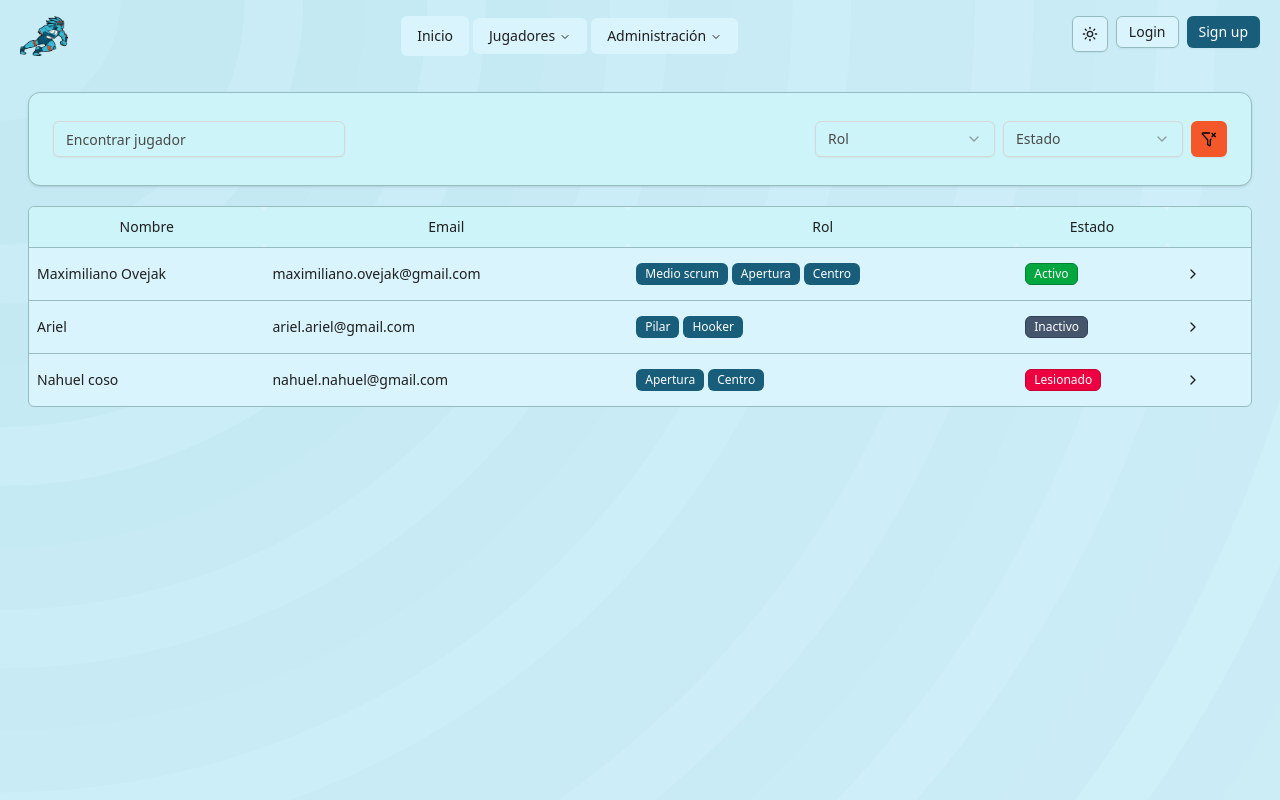
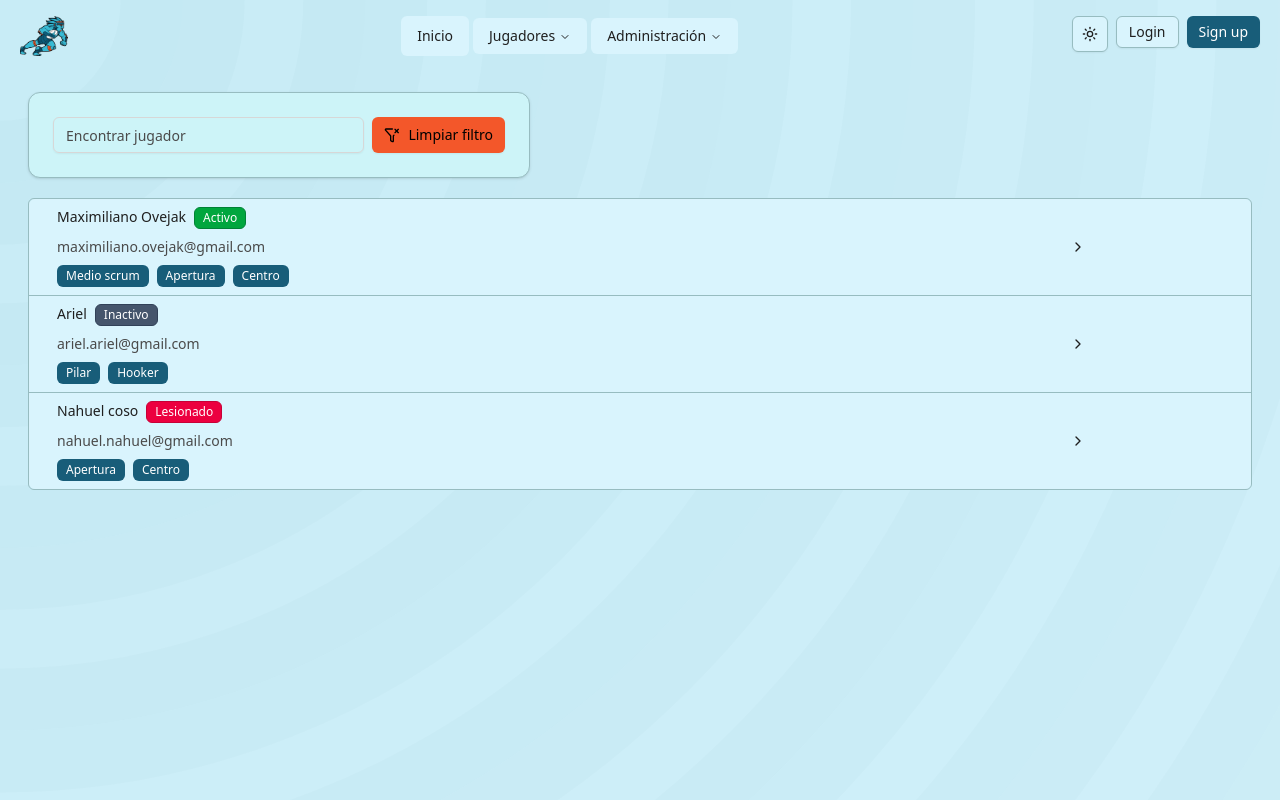
Before and after one commit to Max23strm/pitz-admin, a Next.js app: page /players in a window 1280 px wide. Shown: the top 800 px of the page. Built offline with nearby package versions, Linux system fonts and the light colour scheme.

Commit message:
Cambio de idea en pantalla de jugadores

```diff
--- a/src/app/player/[player_id]/page.tsx
+++ b/src/app/player/[player_id]/page.tsx
@@ -11,11 +11,7 @@ import {
 import { Separator } from "@/components/ui/separator"
 import { IdCard } from "lucide-react"
 
-const page = async ({
-    params,
-  }: {
-    params: Promise<{ player_id: string }>
-  }) => {
+const page = async ({  params, }: { params: Promise<{ player_id: string }> }) => {
 
     const id = (await params).player_id
     return (
--- a/src/app/players/page.tsx
+++ b/src/app/players/page.tsx
@@ -33,7 +33,7 @@ const page = () => {
     return (
         <main className='flex flex-col gap-4 min-h-screen p-5 align-center'>
             <section >
-                <DataTable columns={columns} data={tableData}/>
+                <DataTable columns={columns} data={tableData} displayHeader={false}/>
             </section>
         </main>
     )
--- a/src/app/players/table/columns..tsx
+++ b/src/app/players/table/columns..tsx
@@ -16,38 +16,12 @@ export const columns: ColumnDef<PlayerInfo>[] = [
     {
         accessorKey: "name",
         header: "Nombre",
-    },
-    {
-        accessorKey: "email",
-        header: "Email",
-    },
-    {
-        accessorKey: "rol",
-        header: "Rol",
-        filterFn: "arrIncludes",
-        cell:({row}) => {
-            const playerPositions : string[] = row.getValue('rol')
-            const id = row.id
-            return <div className="flex flex-row gap-1">
-                {
-                    playerPositions?.map( pos => {
+        cell:({row})=>{
+            const name : string= row.getValue('name')
+            const playerPositions : string[] = row.original.rol
+            const email : string = row.original.email
 
-                        const value : positions = positions[pos as PositionsKey]
-                        return <Badge key={`${pos}${id}`}>
-                            {value}
-                        </Badge>
-
-                    })
-                }
-            </div>
-        }
-    },
-    {
-        accessorKey: "status",
-        header:  "Estado",
-        filterFn: 'equalsString',
-        cell:({row}) => {
-            const status: string = row.getValue('status')
+            const status: string = row.original.status
             let variant : "activePlayer" | "injuredPlayer" | "inactivePlayer" = 'activePlayer'
             switch (status) {
                 case "Activo" :
@@ -60,17 +34,33 @@ export const columns: ColumnDef<PlayerInfo>[] = [
                     variant = 'inactivePlayer'
                     break
             }
-            return <div className="flex flex-row gap-1">
-                <Badge variant={variant}>
-                    {`${status}`}
-                </Badge>
-            </div>
+            return (
+                <div className="flex flex-col gap-2 pl-5">
+                    <div className="flex flex-row gap-2">
+                        <h5>{name}</h5>
+                        <Badge variant={variant}>
+                            {`${status}`}
+                        </Badge>
+                    </div>
+                    <p className="text-muted-foreground">{email}</p>
+                    <div className="flex flex-row gap-2">
+                    {
+                        playerPositions?.map( pos => {
+
+                            const value : positions = positions[pos as PositionsKey]
+                            return <Badge key={`${pos}${name}`}>
+                                {value}
+                            </Badge>
+
+                        })
+                    }
+                    </div>
+                </div>
+            )
         }
     },
     {
-        accessorKey: "action",
-        header:  "",
-        filterFn: 'equalsString',
+        id: "actions",
         cell:(props) => {
             const playerId = props.row.original.id
             return <div className="flex flex-row gap-1">
--- a/src/components/custom/DataTable.tsx
+++ b/src/components/custom/DataTable.tsx
@@ -30,20 +30,22 @@ import { positions, PositionsKey } from "@/interfaces/general/positions"
 import { Button } from "../ui/button"
 import { FunnelXIcon } from 'lucide-react'
 import { Card, CardContent } from "../ui/card"
+import { usePathname } from "next/navigation"
 
 interface DataTableProps<TData, TValue> {
     columns: ColumnDef<TData, TValue>[]
-    data: TData[]
+    data: TData[],
+    displayHeader ?: boolean
 }
 
 export function DataTable<TData, TValue>({
     columns,
     data,
+    displayHeader = true
 }: DataTableProps<TData, TValue>) {
 
-    const [columnFilters, setColumnFilters] = useState<ColumnFiltersState>(
-        []
-      )
+    const path = usePathname()
+    const [columnFilters, setColumnFilters] = useState<ColumnFiltersState>([])
 
     const table = useReactTable({
         data,
@@ -58,80 +60,23 @@ export function DataTable<TData, TValue>({
 
     return (
         <div className="flex flex-col gap-5  px-2">
-            <Card>
-                <CardContent className="grid grid-cols-1 md:grid-cols-2 w-full justify-between py-1 gap-2">
+            <Card className="w-12/12 md:w-fit">
+                <CardContent className="flex flex-row md:min-w-[500px] w-full justify-between gap-2">
                     <Input
                         placeholder="Encontrar jugador"
                         value={(table.getColumn("name")?.getFilterValue() as string) ?? ""}
                         onChange={(event) => table.getColumn("name")?.setFilterValue(event.target.value) }
-                        className="max-w-12/12 md:max-w-6/12"
+                        className="max-w-12/12 md:max-w-12/12"
                     />
-                    {
-                        table.getColumn("rol") &&
-                        <div className="grid grid-cols-1 md:grid-cols-[1fr_1fr_36px] gap-2 w-12/12 md:w-fit justify-self-end" >
-                            <Select
-                                value={(table.getColumn("rol")?.getFilterValue() as string) ?? ""}
-                                onValueChange={(value : string | null) =>(table.getColumn("rol")?.setFilterValue(value))}
-                            >
-                                <SelectTrigger className="w-[100%] md:w-[180px]">
-                                    <SelectValue placeholder="Rol" />
-                                </SelectTrigger>
-                                <SelectContent>
-                                    {
-                                        Object.keys(positions).map( (pos, key) => (
-                                            <SelectItem key={`${key} - ${pos}`} value={pos}>{positions[pos as PositionsKey]}</SelectItem>
-                                        ) )
-                                    }
-                                    <Button
-                                        className="w-full px-2"
-                                        variant="outline"
-                                        size="sm"
-                                        onClick={()=>table.getColumn("status")?.setFilterValue(null)}
-                                    >
-                                        Limpiar
+                    <Button variant={'secondary'} onClick={()=>table.resetColumnFilters()}>
+                        <FunnelXIcon/> Limpiar filtro
                     </Button>
-
-                                </SelectContent>
-                            </Select>
-
-
-                            <Select
-                                value={(table.getColumn("status")?.getFilterValue() as string) ?? ""}
-                                onValueChange={(value : string) =>{
-                                    const newValue = parseInt(value)
-                                    const valueAsIndex  = playerStatus[newValue]
-                                    return table.getColumn("status")?.setFilterValue(playerStatus[valueAsIndex as unknown as number])
-                                }}
-                            >
-                                <SelectTrigger className="w-[100%] md:w-[180px]">
-                                    <SelectValue placeholder="Estado" />
-                                </SelectTrigger>
-                                <SelectContent>
-                                    <SelectItem value={playerStatus[0]}>{playerStatus[0]}</SelectItem>
-                                    <SelectItem value={playerStatus[1]}>{playerStatus[1]}</SelectItem>
-                                    <SelectItem value={playerStatus[2]}>{playerStatus[2]}</SelectItem>
-                                    <Button
-                                        className="w-full px-2"
-                                        variant="outline"
-                                        size="sm"
-                                        onClick={()=>table.getColumn("status")?.setFilterValue(null)}
-                                    >
-                                        Limpiar
-                                    </Button>
-                                </SelectContent>
-                            </Select>
-                            <Button size={'icon'} className="hidden md:inline-flex" variant={'secondary'} onClick={()=>table.resetColumnFilters()}>
-                                <FunnelXIcon/>
-                            </Button>
-                            <Button className="md:hidden" variant={'secondary'} onClick={()=>table.resetColumnFilters()}>
-                                <FunnelXIcon/> Limpiar filtros
-                            </Button>
-                        </div>
-                    }
                 </CardContent>
             </Card>
             <div className="rounded-md border ">
                 <Table className="rounded-md bg-background">
+                    {
+                        displayHeader &&
                             <TableHeader className="rounded-md bg-card">
                                 {table.getHeaderGroups().map((headerGroup) => (
                                     <TableRow key={headerGroup.id} className="bg-card rounded-md">
@@ -150,6 +95,7 @@ export function DataTable<TData, TValue>({
                                     </TableRow>
                                 ))}
                             </TableHeader>
+                    }
                     <TableBody>
                         {table.getRowModel().rows?.length ? (
                             table.getRowModel().rows.map((row) => (
```
Lines whose indentation alone changed are shown as unchanged.
